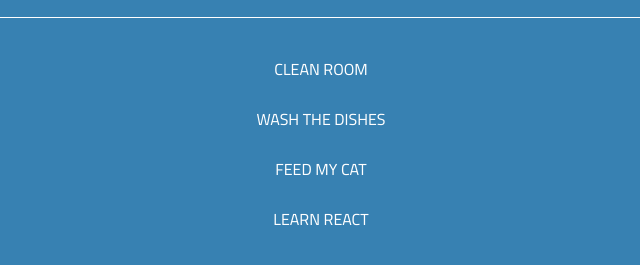
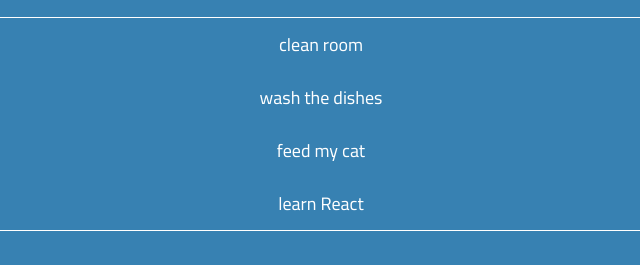
Before and after one commit to PawelZurawka/20.6-Webpack_Plugins, a React app: page / in a window 1280 px wide. Shown: the part 129-394 px from the top of the page, without its empty margins (319-959 px from the left). Built offline with nearby package versions, Linux system fonts and the light colour scheme.

Commit message:
Change conception

```diff
--- a/src/components/TodoList.css
+++ b/src/components/TodoList.css
@@ -6,12 +6,7 @@
   width: 100vw;
 }
 
-ul {
-  list-style: none;
-  text-transform: uppercase;
+.listItem {
+  font-size: 18px;
   padding: 10px 20px;
 }
-
-li {
-  padding: 10px 0;
-}
--- a/src/components/TodoList.js
+++ b/src/components/TodoList.js
@@ -1,17 +1,21 @@
 import React from 'react';
 import style from './TodoList.css';
 
-const List = props => {
-  const elements = props.list.map(element => (
-    <li key={element.id} onClick={() => props.remove(element.id)}>
-      {element.text}
-    </li>
-  ));
-  return (
-    <div className={style.list}>
-      <ul>{elements}</ul>
-    </div>
-  );
+const TodoList = props => {
+  const list = props.items.map(element => {
+    return (
+      <div
+        className={style.listItem}
+        key={element.id}
+        onClick={() => {
+          props.remove(element.id);
+        }}
+      >
+        {element.text}
+      </div>
+    );
+  });
+  return <div className={style.list}>{list}</div>;
 };
 
-export default List;
+export default TodoList;
--- a/src/containers/App.js
+++ b/src/containers/App.js
@@ -2,7 +2,7 @@ import React from 'react';
 import uuid from 'uuid';
 import style from './App.css';
 import Title from '../components/Title';
-import List from '../components/TodoList';
+import TodoList from '../components/TodoList';
 
 class App extends React.Component {
   constructor(props) {
@@ -38,16 +38,17 @@ class App extends React.Component {
     this.setState({ data });
   }
 
-  removeTodo(id) {
+  removeTodo = id => {
+    //wcześniej było removeTodo(id) użyłem arrow function - bez niej w propsie remove w komponencie TodoList trzeba by było napisać this.removeTodo.bind(this)
     const remainder = this.state.data.filter(todo => todo.id !== id);
     this.setState({ data: remainder });
-  }
+  };
 
   render() {
     return (
       <div className={style.TodoApp}>
         <Title title='Todo React App' numberOfTasks={this.state.data.length} />
-        <List list={this.state.data} remove={this.removeTodo.bind(this)} />
+        <TodoList items={this.state.data} remove={this.removeTodo} />
       </div>
     );
   }
```
Also changed, not shown: build/app.development.bundle.js, build/app.production.bundle.js.
